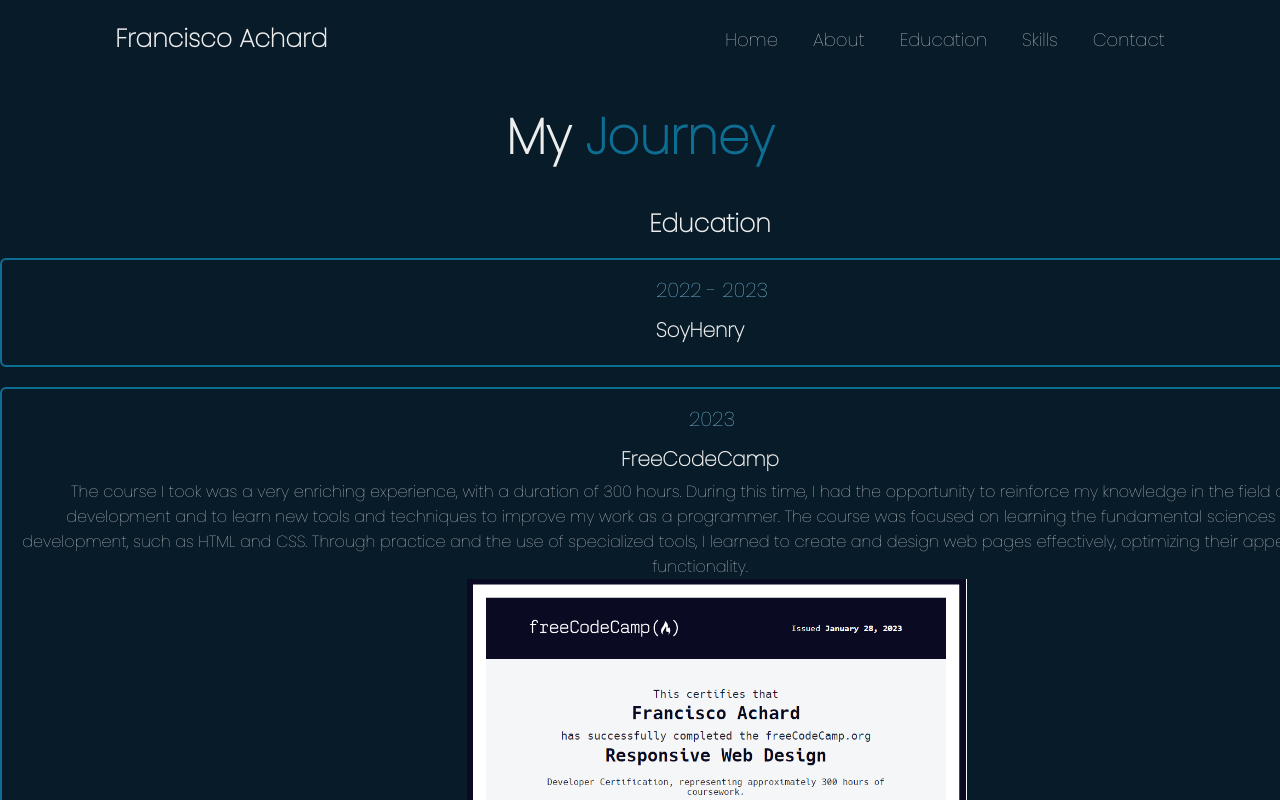
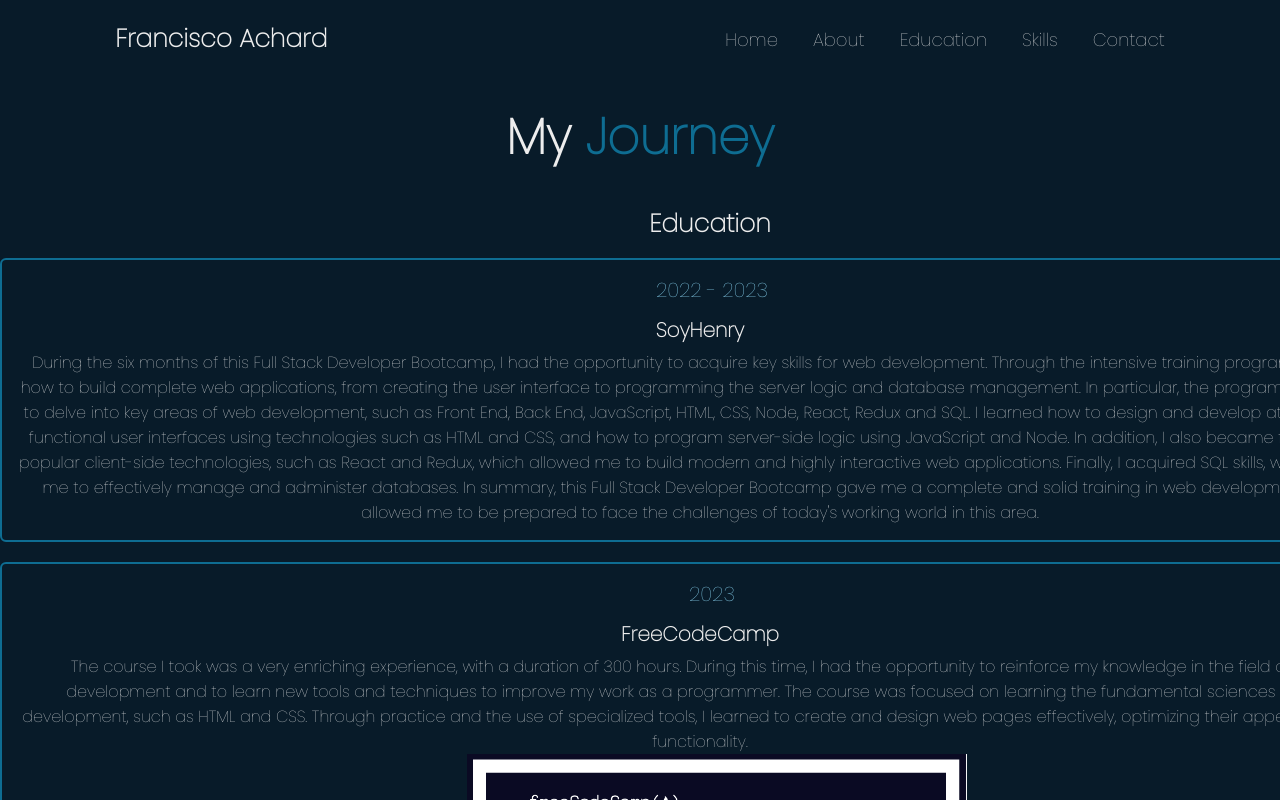
Before and after one commit to FranAchard/Portfolio, a React (Vite) app in the folder Client/: page /education in a window 1280 px wide. Shown: the top 800 px of the page. Built offline with nearby package versions, Linux system fonts and the light colour scheme; some icons are missing.

Commit message:
Texto de Henry

```diff
--- a/Client/src/components/Education/Education.jsx
+++ b/Client/src/components/Education/Education.jsx
@@ -15,7 +15,13 @@
                                 <div className="content">
                                     <div className="year"><box-icon name='calendar' type='solid' ></box-icon>2022 - 2023</div>
                                     <h3>SoyHenry</h3>
-                                    <p></p>
+                                    <p>During the six months of this Full Stack Developer Bootcamp, I had the opportunity to acquire key skills for web development. Through the intensive training program, I learned how to build complete web applications, from creating the user interface to programming the server logic and database management.
+
+In particular, the program allowed me to delve into key areas of web development, such as Front End, Back End, JavaScript, HTML, CSS, Node, React, Redux and SQL. I learned how to design and develop attractive and functional user interfaces using technologies such as HTML and CSS, and how to program server-side logic using JavaScript and Node.
+
+In addition, I also became familiar with popular client-side technologies, such as React and Redux, which allowed me to build modern and highly interactive web applications. Finally, I acquired SQL skills, which allowed me to effectively manage and administer databases.
+
+In summary, this Full Stack Developer Bootcamp gave me a complete and solid training in web development, which allowed me to be prepared to face the challenges of today's working world in this area.</p>
                                 </div>
                             </div>
                             <div className="education-content">
```
